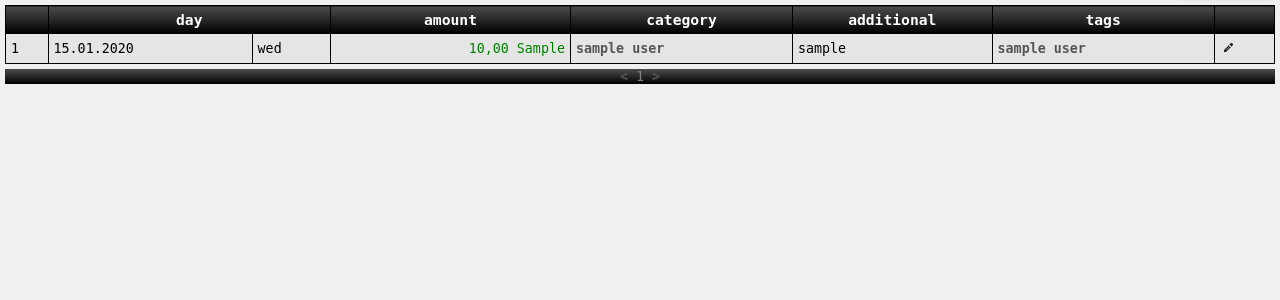
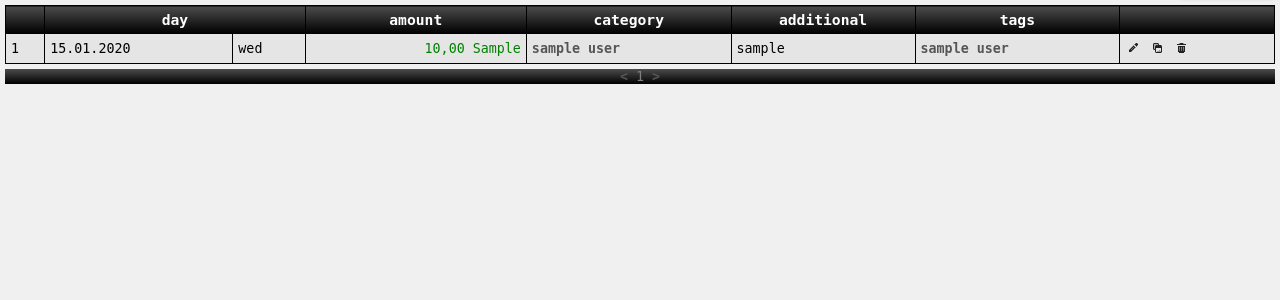
Before and after one commit to jnphilipp/ledger, a Django app: a page that uses templates/ledger/accounts/account/partials/_table.html in a window 1280 px wide. Shown: the part 68-368 px from the top of the page. Run offline with Django 3.2, Linux system fonts and the light colour scheme; tables that the repository leaves empty hold one stand-in row (values such as "Sample post"); parts of the project's set-up code (start-up, migrations or seed data) failed here and were passed over; some libraries are stand-ins or nearby versions.

Commit message:
Added option to delete and duplicate an entry.

```diff
--- a/ledger/urls.py
+++ b/ledger/urls.py
@@ -19,6 +19,8 @@ urlpatterns = patterns('',
 	url(r'^accounts/account/(?P<slug>[\w-]+)/entries/add/$', 'accounts.views.entry.add', name='entry_add'),
 	url(r'^accounts/account/(?P<slug>[\w-]+)/entries/swap/$', 'accounts.views.entry.swap', name='entry_swap'),
 	url(r'^accounts/account/(?P<slug>[\w-]+)/entries/(?P<entry_id>\d+)/change/$', 'accounts.views.entry.change', name='entry_change'),
+	url(r'^accounts/account/(?P<slug>[\w-]+)/entries/(?P<entry_id>\d+)/delete/$', 'accounts.views.entry.delete', name='entry_delete'),
+	url(r'^accounts/account/(?P<slug>[\w-]+)/entries/(?P<entry_id>\d+)/duplicate/$', 'accounts.views.entry.duplicate', name='entry_duplicate'),
 	url(r'^accounts/account/(?P<slug>[\w-]+)/statistics/$', 'accounts.views.account.statistics', name='account_statistics'),
 	url(r'^accounts/category/$', 'accounts.views.category.categories', name='categories'),
 	url(r'^accounts/category/add_another/$', autocomplete_light.CreateView.as_view(model=Category, form_class=CategoryForm, template_name='ledger/accounts/category/add_another.html'), name='category_add_another_create'),
--- a/templates/ledger/accounts/account/partials/_table.html
+++ b/templates/ledger/accounts/account/partials/_table.html
@@ -30,7 +30,9 @@
 				</td>
 				{% if options %}
 					<td>
-						<a href="{% url 'entry_change' account.slug entry.id %}?page={{ page }}"><i class="ui-icon ui-icon-pencil" style="display: inline-block;"></i></a>
+						<a href="{% url 'entry_change' account.slug entry.id %}?page={{ page }}" title="edit entry"><i class="ui-icon ui-icon-pencil" style="display: inline-block;"></i></a>
+						<a href="{% url 'entry_duplicate' account.slug entry.id %}" title="duplicate entry"><i class="ui-icon ui-icon-copy" style="display: inline-block;"></i></a>
+						<a href="{% url 'entry_delete' account.slug entry.id %}" title="delete entry"><i class="ui-icon ui-icon-trash" style="display: inline-block;"></i></a>
 						{% with entries|previous:forloop.counter0 as previous %}
 						{% with entries|next:forloop.counter0 as next %}
 							{% if previous or last_prev %}
@@ -38,7 +40,7 @@
 									{% csrf_token %}
 									<input type="hidden" name="e1" value="{% if previous %}{{ previous.id }}{% else %}{{ last_prev.id }}{% endif %}">
 									<input type="hidden" name="e2" value="{{ entry.id }}">
-									<button class="linkButton" type="submit"><i class="ui-icon ui-icon-triangle-1-n" style="display: inline-block;"></i></button>
+									<button class="linkButton" type="submit" title="move up"><i class="ui-icon ui-icon-triangle-1-n" style="display: inline-block;"></i></button>
 								</form>
 							{% endif %}
 							{% if next or first_next %}
@@ -46,7 +48,7 @@
 									{% csrf_token %}
 									<input type="hidden" name="e1" value="{{ entry.id }}">
 									<input type="hidden" name="e2" value="{% if next %}{{ next.id }}{% else %}{{ first_next.id }}{% endif %}">
-									<button class="linkButton" type="submit"><i class="ui-icon ui-icon-triangle-1-s" style="display: inline-block;"></i></button>
+									<button class="linkButton" type="submit" title="move down"><i class="ui-icon ui-icon-triangle-1-s" style="display: inline-block;"></i></button>
 								</form>
 							{% endif %}
 						{% endwith %}
--- a/templates/ledger/accounts/category/partials/_table.html
+++ b/templates/ledger/accounts/category/partials/_table.html
@@ -30,7 +30,9 @@
 				</td>
 				{% if options %}
 					<td>
-						<a href="{% url 'entry_change' entry.account.slug entry.id %}?page={{ page }}"><i class="ui-icon ui-icon-pencil" style="display: inline-block;"></i></a>
+						<a href="{% url 'entry_change' entry.account.slug entry.id %}?page={{ page }}" title="edit entry"><i class="ui-icon ui-icon-pencil" style="display: inline-block;"></i></a>
+						<a href="{% url 'entry_duplicate' entry.account.slug entry.id %}" title="duplicate entry"><i class="ui-icon ui-icon-copy" style="display: inline-block;"></i></a>
+						<a href="{% url 'entry_delete' entry.account.slug entry.id %}" title="delete entry"><i class="ui-icon ui-icon-trash" style="display: inline-block;"></i></a>
 					</td>
 				{% endif %}
 			</tr>
--- a/templates/ledger/accounts/tag/partials/_table.html
+++ b/templates/ledger/accounts/tag/partials/_table.html
@@ -30,7 +30,9 @@
 				</td>
 				{% if options %}
 					<td>
-						<a href="{% url 'entry_change' entry.account.slug entry.id %}?page={{ page }}"><i class="ui-icon ui-icon-pencil" style="display: inline-block;"></i></a>
+						<a href="{% url 'entry_change' entry.account.slug entry.id %}?page={{ page }}" title="edit entry"><i class="ui-icon ui-icon-pencil" style="display: inline-block;"></i></a>
+						<a href="{% url 'entry_duplicate' entry.account.slug entry.id %}" title="duplicate entry"><i class="ui-icon ui-icon-copy" style="display: inline-block;"></i></a>
+						<a href="{% url 'entry_delete' entry.account.slug entry.id %}" title="delete entry"><i class="ui-icon ui-icon-trash" style="display: inline-block;"></i></a>
 					</td>
 				{% endif %}
 			</tr>
```
Also changed, not shown: accounts/views/entry.py (+16 -0 lines).
